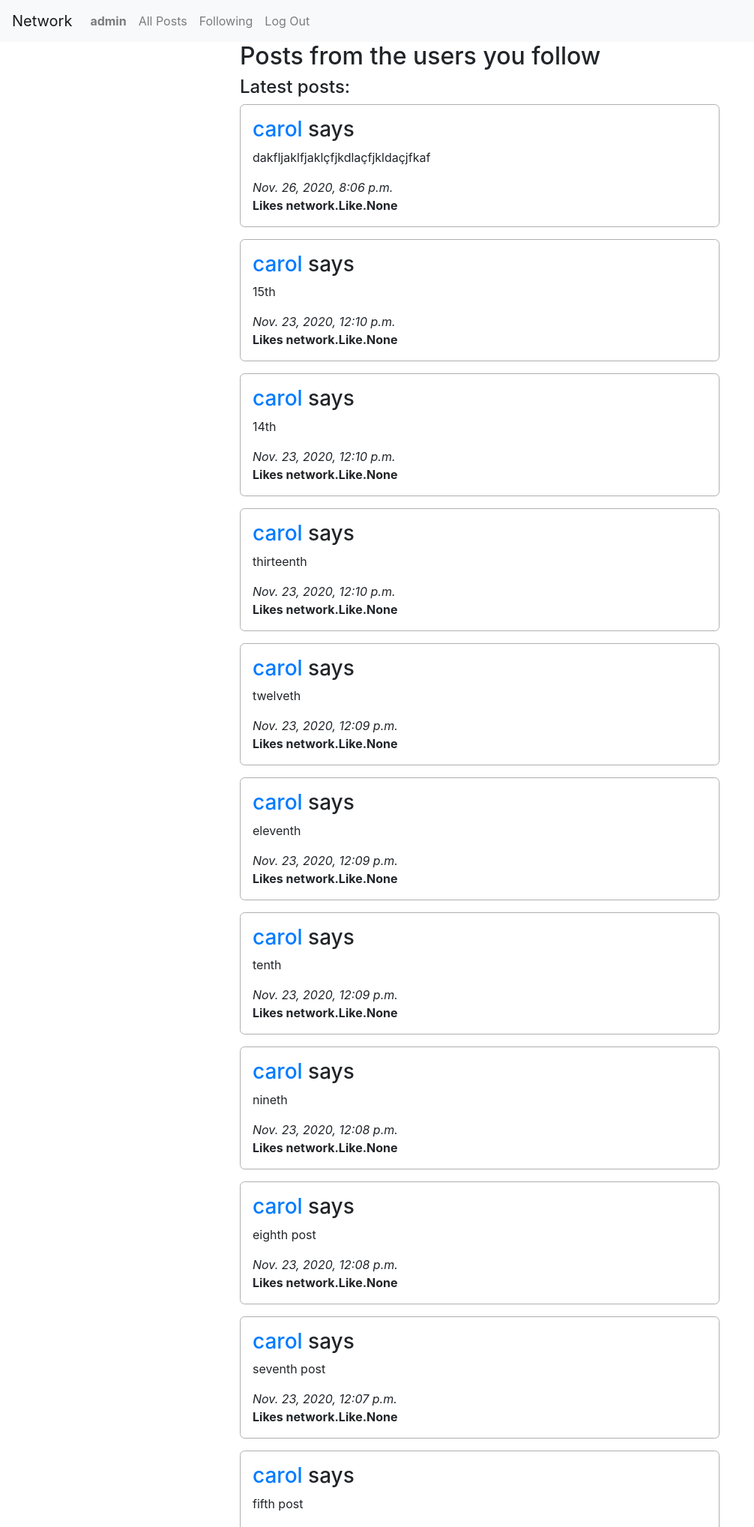
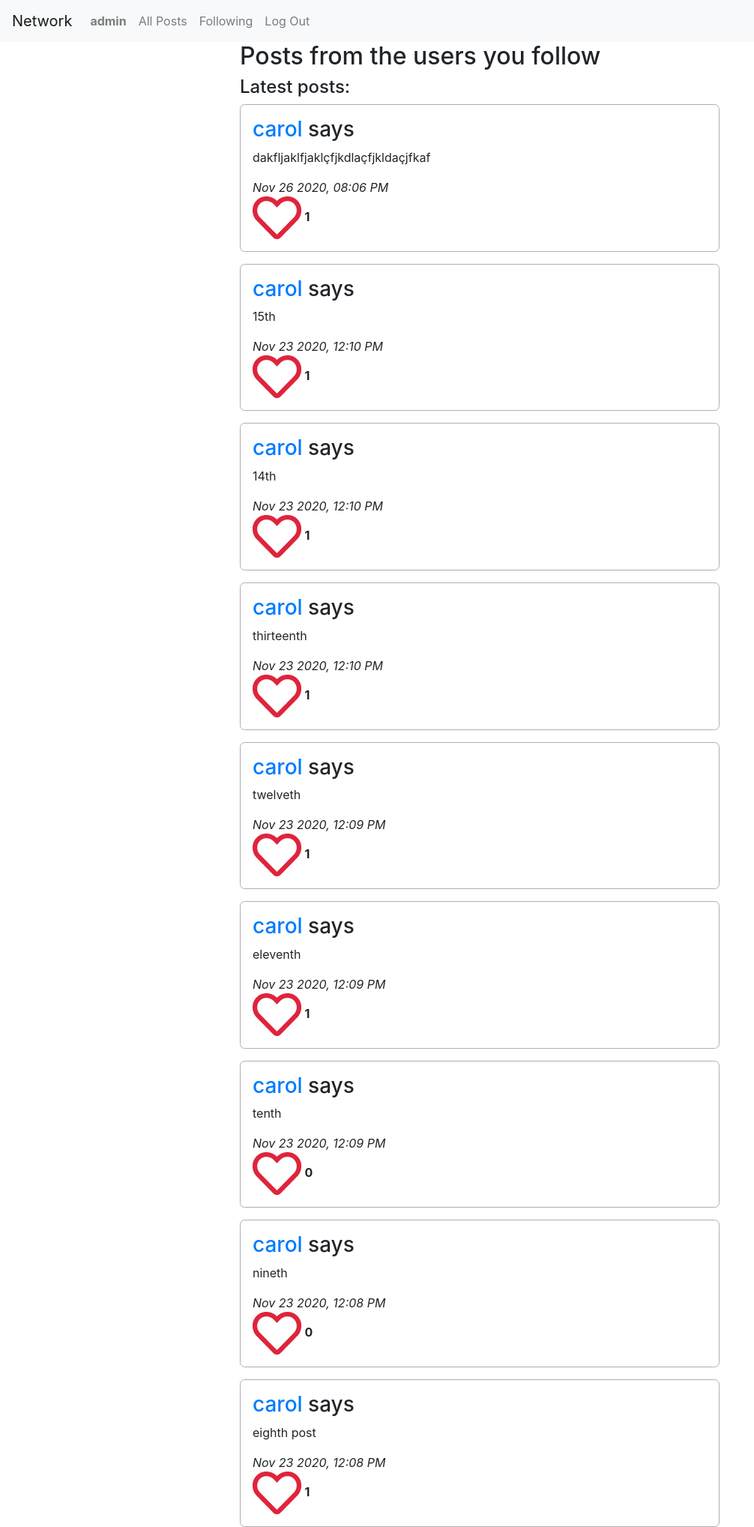
Before and after one commit to Matheus-IT/network, a Django app: page /following/ in a window 1280 px wide. Shown: the top 2037 px of the page at 75% size, without its empty margins (0-1006 px from the left). Run offline with Django 3.2, Linux system fonts and the light colour scheme; a user stored in the database is signed in; data comes from the database, SQL or seed files in the repository; both versions use the stored data as it was after the commit; some libraries are stand-ins or nearby versions.

Commit message:
improvements on fetchPostsPage to make it more flexible and some tweaks on some dependencies

```diff
--- a/network/static/network/JS/relatedToPosts.js
+++ b/network/static/network/JS/relatedToPosts.js
@@ -1,14 +1,14 @@
 /* JAVASCRIPT RELATED TO POSTS STUFF */
-function fetchPostsPage(pageNumber=1) {
+function fetchPostsPage(pageNumber) {
 	let fetchPromise;
 
 	try {
-		// using global variable 'profileId' from django
+		// fetch posts for profilePage, global variable 'profileId' from django
 		fetchPromise = fetch(`/getPostsPage/${pageNumber}/${profileId}`);
 	} catch(err) {
 		if (err.name === 'ReferenceError') {
-			// If the 'profileId wasn't defined it means we're on Index Page, so we don't use it
-			fetchPromise = fetch(`/getPostsPage/${pageNumber}`)
+			// If the 'profileId wasn't defined it means we're on another page given a name
+			fetchPromise = fetch(`/getPostsPage/${templatePageName}/${pageNumber}`);
 		} else {
 			console.log(err);
 		}
--- a/network/templates/network/followingPage.html
+++ b/network/templates/network/followingPage.html
@@ -5,9 +5,17 @@
 {% block otherStatics %}
     <script src="{% static 'network/JS/utilityFunctions.js' %}" type="text/javascript"></script>
     <script src="{% static 'network/JS/relatedToPagination.js' %}" type="text/javascript"></script>
+    <script src="{% static 'network/JS/relatedToPosts.js' %}" type="text/javascript"></script>
     <script type="text/javascript">
         /* GLOBAL VARIABLES */
         var currentNavigationPage;
+        const templatePageName = 'following';
+
+        /* GLOBAL VARIABLES FROM DJANGO */
+        const isUserAuthenticated = true; // the following page is just for authenticated users
+
+        const solidHeartIconSource = '{% static "network/icons/heart-solid.png" %}';
+        const openHeartIconSource = '{% static "network/icons/heart-regular.png" %}';
     </script>
 {% endblock %}
 
@@ -16,18 +24,9 @@
 		<h2>Posts from the users you follow</h2>
         <h4>Latest posts:</h4>
 
-        {% for post in posts_from_users_followed %}
-            <div class="post">
-                <h3>
-                    <a href="{% url 'profilePage' post.poster.id %}">{{ post.poster }}</a> says
-                </h3>
-                <p>{{ post.content }}</p>
-                <em>{{ post.timestamp }}</em>
-                <br>
-                <strong>Likes {{ post.likes }}</strong>
-                <br>
-            </div>
-        {% endfor %}
+        <div id="postsWrapper">
+            <!-- Posts from AJAX will be generated here -->
+        </div>
 
         <nav aria-label="Page navigation">
             <ul class="pagination">
--- a/network/templates/network/index.html
+++ b/network/templates/network/index.html
@@ -10,7 +10,8 @@
 	<script src="{% static 'network/JS/relatedToPosts.js' %}" type="text/javascript"></script>
     <script type="text/javascript">
         /* GLOBAL VARIABLES */
-		var currentNavigationPage;
+        var currentNavigationPage;
+        const templatePageName = 'index';
 
 		/* GLOBAL VARIABLES FROM DJANGO */
 		const isUserAuthenticated = convertPythonBooleanToJsBoolean('{{ user.is_authenticated }}');
```
Also changed, not shown: db.sqlite3, network/views.py (line endings or trailing spaces).
